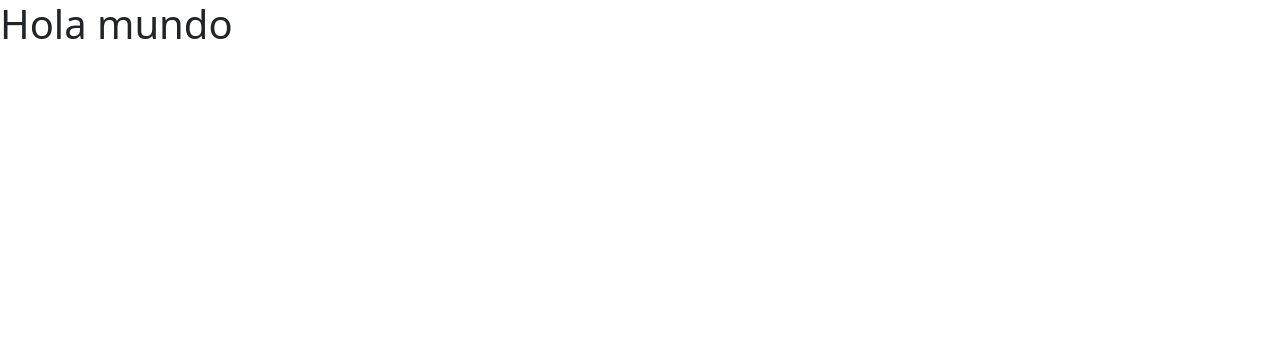
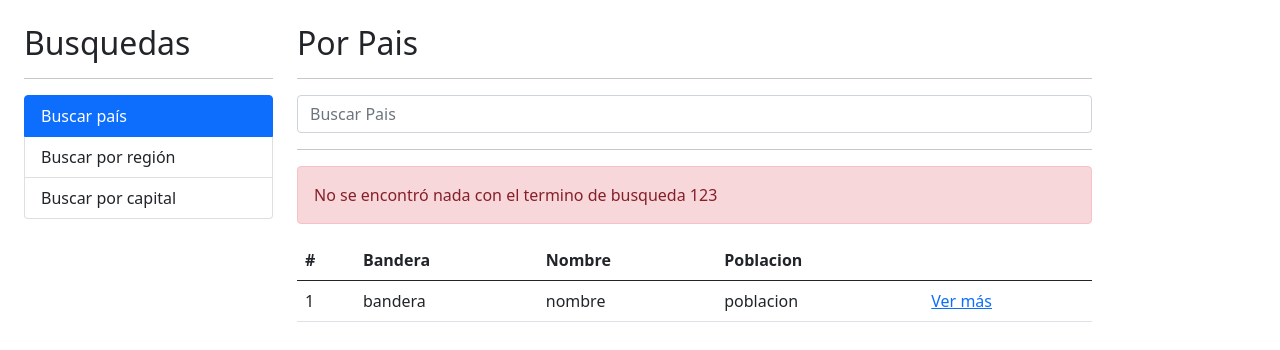
Before and after one commit to UEHG260899/paises-app, an Angular app: page / in a window 1280 px wide. Shown: the top 350 px of the page. Built offline with nearby package versions, Linux system fonts and the light colour scheme.

Commit message:
Se agrego el modulo de router

```diff
--- a/src/app/app.component.html
+++ b/src/app/app.component.html
@@ -1 +1,9 @@
-<h1>Hola mundo</h1>
+<div class="row container mt-4">
+    <div class="col-3">
+        <app-sidebar></app-sidebar>
+    </div>
+
+    <div class="col">
+        <router-outlet></router-outlet>
+    </div>
+</div>
--- a/src/app/app.module.ts
+++ b/src/app/app.module.ts
@@ -1,6 +1,8 @@
 import { NgModule } from '@angular/core';
 import { BrowserModule } from '@angular/platform-browser';
 
+
+import { AppRoutingModule } from './app-routing.module';
 import { AppComponent } from './app.component';
 import { PaisModule } from './pais/pais.module';
 import { SharedModule } from './shared/shared.module';
@@ -11,8 +13,9 @@
   ],
   imports: [
     BrowserModule,
+    AppRoutingModule,
     SharedModule,
-    PaisModule
+    PaisModule,
   ],
   providers: [],
   bootstrap: [AppComponent]
--- a/src/app/pais/pages/por-pais/por-pais.component.html
+++ b/src/app/pais/pages/por-pais/por-pais.component.html
@@ -1 +1,41 @@
-<p>por-pais works!</p>
+<h2>Por Pais</h2>
+<hr>
+
+<div class="row">
+    <div class="col">
+        <form (ngSubmit)="buscar(termino)" autocomplete="off">
+            <input type="text" name="termino" placeholder="Buscar Pais" class="form-control" [(ngModel)]="termino">
+        </form>
+    </div>
+</div>
+
+<hr>
+
+<div class="alert alert-danger">
+    No se encontró nada con el termino de busqueda 123
+</div>
+
+<div class="row">
+    <div class="col">
+        <table class="table table-hover">
+            <thead>
+                <tr>
+                    <th>#</th>
+                    <th>Bandera</th>
+                    <th>Nombre</th>
+                    <th>Poblacion</th>
+                    <th></th>
+                </tr>
+            </thead>
+            <tbody>
+                <tr>
+                    <td>1</td>
+                    <td>bandera</td>
+                    <td>nombre</td>
+                    <td>poblacion</td>
+                    <td><a href="/pais/mexico">Ver más</a></td>
+                </tr>
+            </tbody>
+        </table>
+    </div>
+</div>
--- a/src/app/pais/pages/por-pais/por-pais.component.ts
+++ b/src/app/pais/pages/por-pais/por-pais.component.ts
@@ -1,4 +1,4 @@
-import { Component, OnInit } from '@angular/core';
+import { Component } from '@angular/core';
 
 @Component({
   selector: 'app-por-pais',
@@ -6,11 +6,17 @@
   styles: [
   ]
 })
-export class PorPaisComponent implements OnInit {
+export class PorPaisComponent {
+
+  termino: string = '';
+
 
   constructor() { }
 
-  ngOnInit(): void {
+  buscar(termino: string){
+    console.log(termino);
   }
 
+
+
 }
--- a/src/app/shared/sidebar/sidebar.component.html
+++ b/src/app/shared/sidebar/sidebar.component.html
@@ -1 +1,8 @@
-<p>sidebar works!</p>
+<h2>Busquedas</h2>
+<hr>
+<ul class="list-group">
+    <li routerLink="" routerLinkActive='active' [routerLinkActiveOptions]="{exact: true}" class="list-group-item">Buscar
+        país</li>
+    <li routerLink='region' routerLinkActive='active' class="list-group-item">Buscar por región</li>
+    <li routerLink="capital" routerLinkActive='active' class="list-group-item">Buscar por capital</li>
+</ul>
--- a/src/app/shared/sidebar/sidebar.component.ts
+++ b/src/app/shared/sidebar/sidebar.component.ts
@@ -4,6 +4,11 @@
   selector: 'app-sidebar',
   templateUrl: './sidebar.component.html',
   styles: [
+    `
+      li {
+        cursor: pointer;
+      }
+    `
   ]
 })
 export class SidebarComponent implements OnInit {
```
Also changed, not shown: src/app/app-routing.module.ts (added, +43 -0 lines), src/app/pais/pais.module.ts (+6 -1 lines), src/app/pais/services/pais.service.ts (added, +9 -0 lines), src/app/shared/shared.module.ts (+7 -1 lines).
